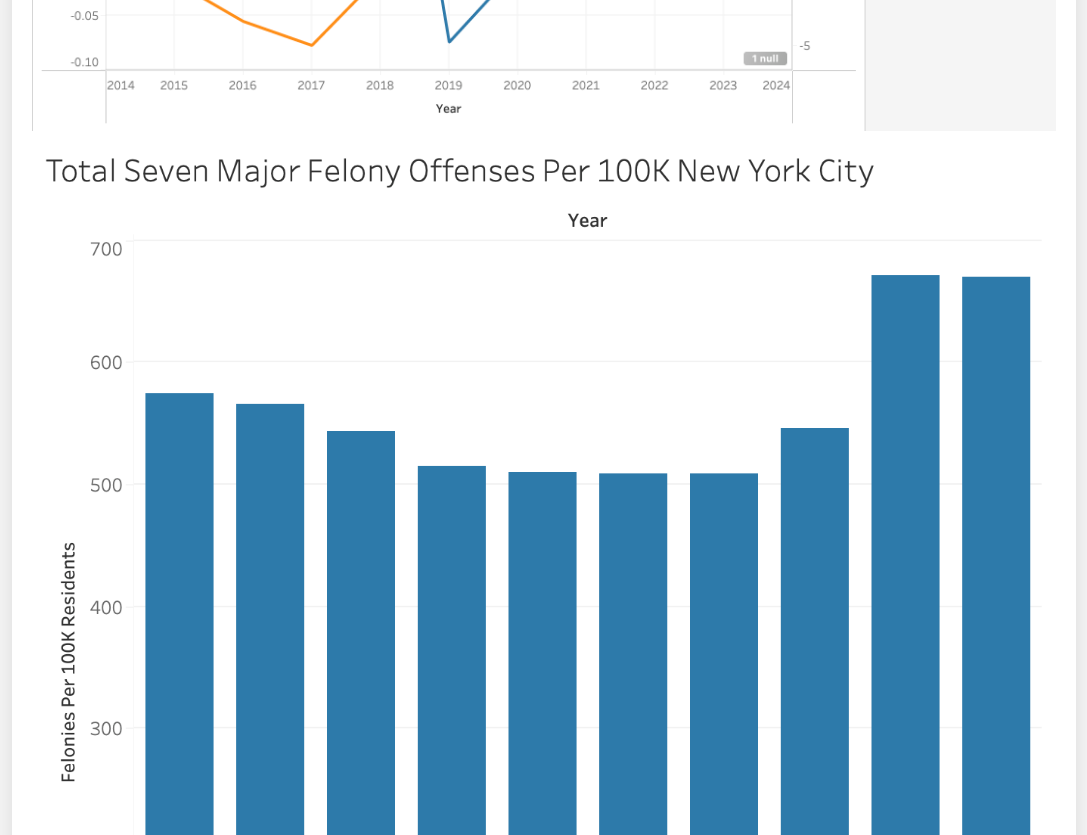
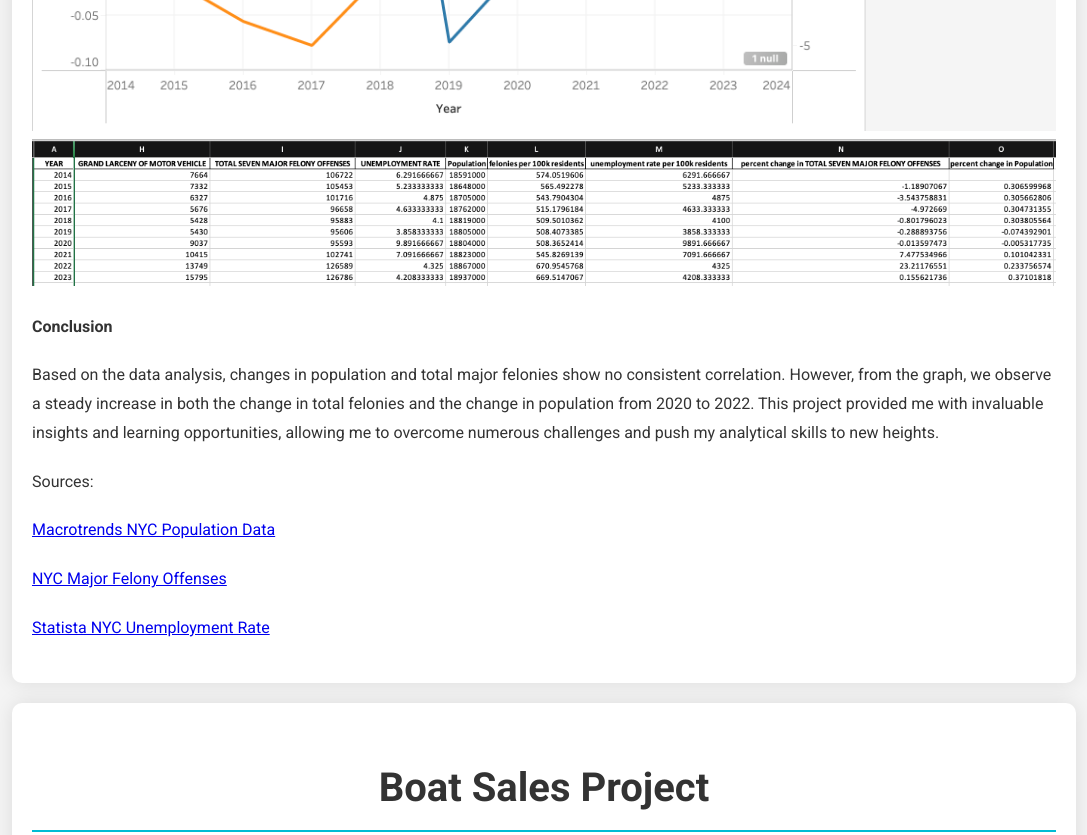
Before and after one commit to rathore221/dataanalysisprojects, a plain HTML site: page index.html in a window 1280 px wide. Shown: the part 2560-3395 px from the top of the page, without its empty margins (96-1183 px from the left). Drawn offline with Linux system fonts and the light colour scheme.

Commit message:
Update index.html

```diff
--- a/index.html
+++ b/index.html
@@ -146,7 +146,7 @@
                 <section class="Findings">
                     <h4>Findings</h4>
                     <img src="pic.png" alt="Findings Image 1"  style="max-width: 100%; height: auto; object-fit: contain;">
-                    <img src="100k.png" alt="Findings Image 2" style="max-width: 100%; height: auto; object-fit: contain;">
+
                     <img src="data.png" alt="Findings Image 3"  style="max-width: 100%; height: auto; object-fit: contain;">
                 </section>
 
```
